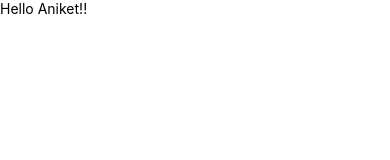
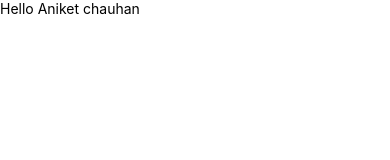
Before and after one commit to Aniket-nitian/React-Native, a React Native app: screen / in a window 390 px wide. Shown: the top 160 px of the page. Built offline with nearby package versions, Linux system fonts and the light colour scheme.

Commit message:
React Native started

```diff
--- a/App.tsx
+++ b/App.tsx
@@ -6,7 +6,7 @@ function App():JSX.Element {
   return (
     <SafeAreaView>
       <View>
-        <Text>Hello Aniket!!</Text>
+        <Text>Hello Aniket chauhan</Text>
       </View>
     </SafeAreaView>
   );
```
